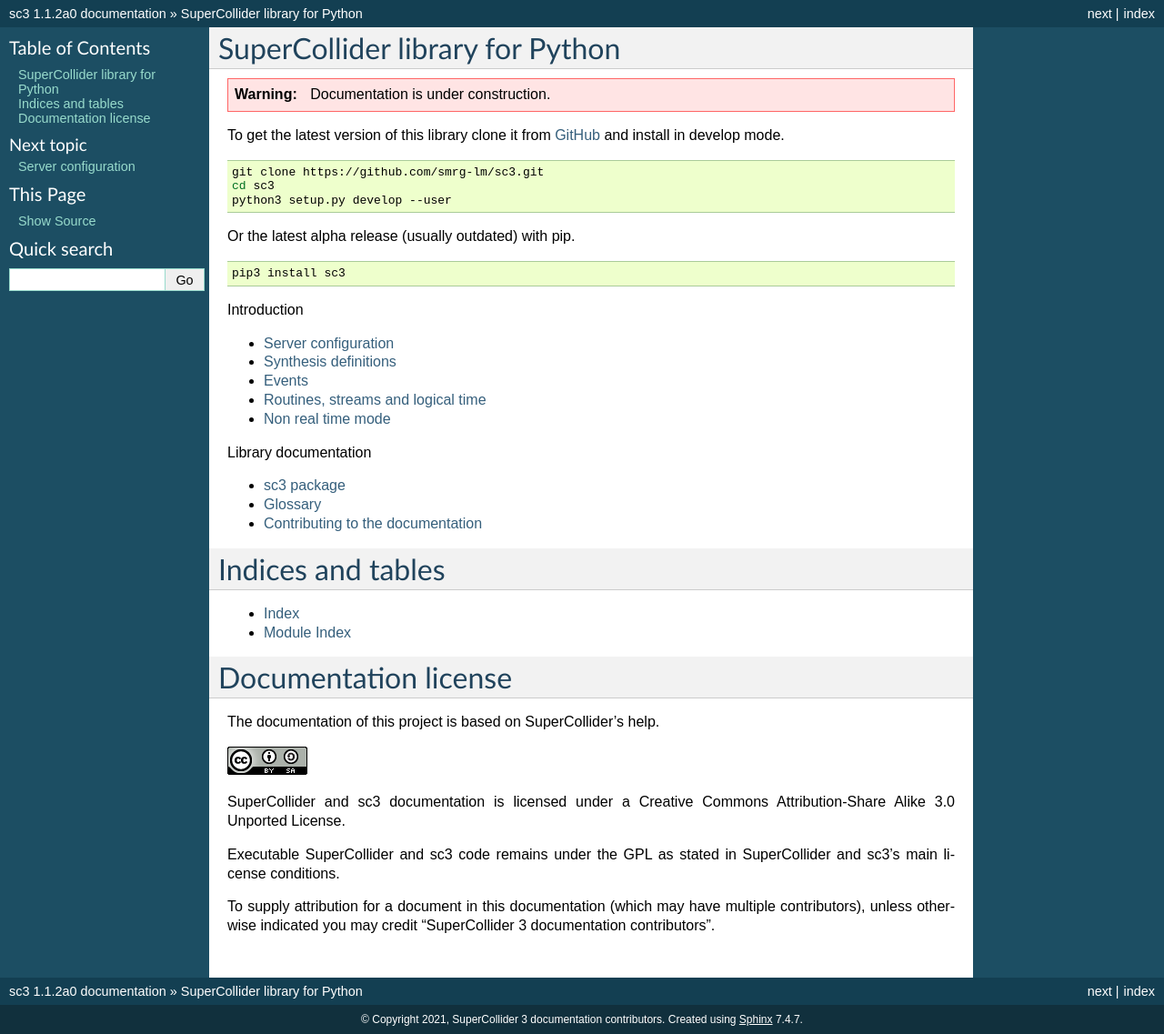
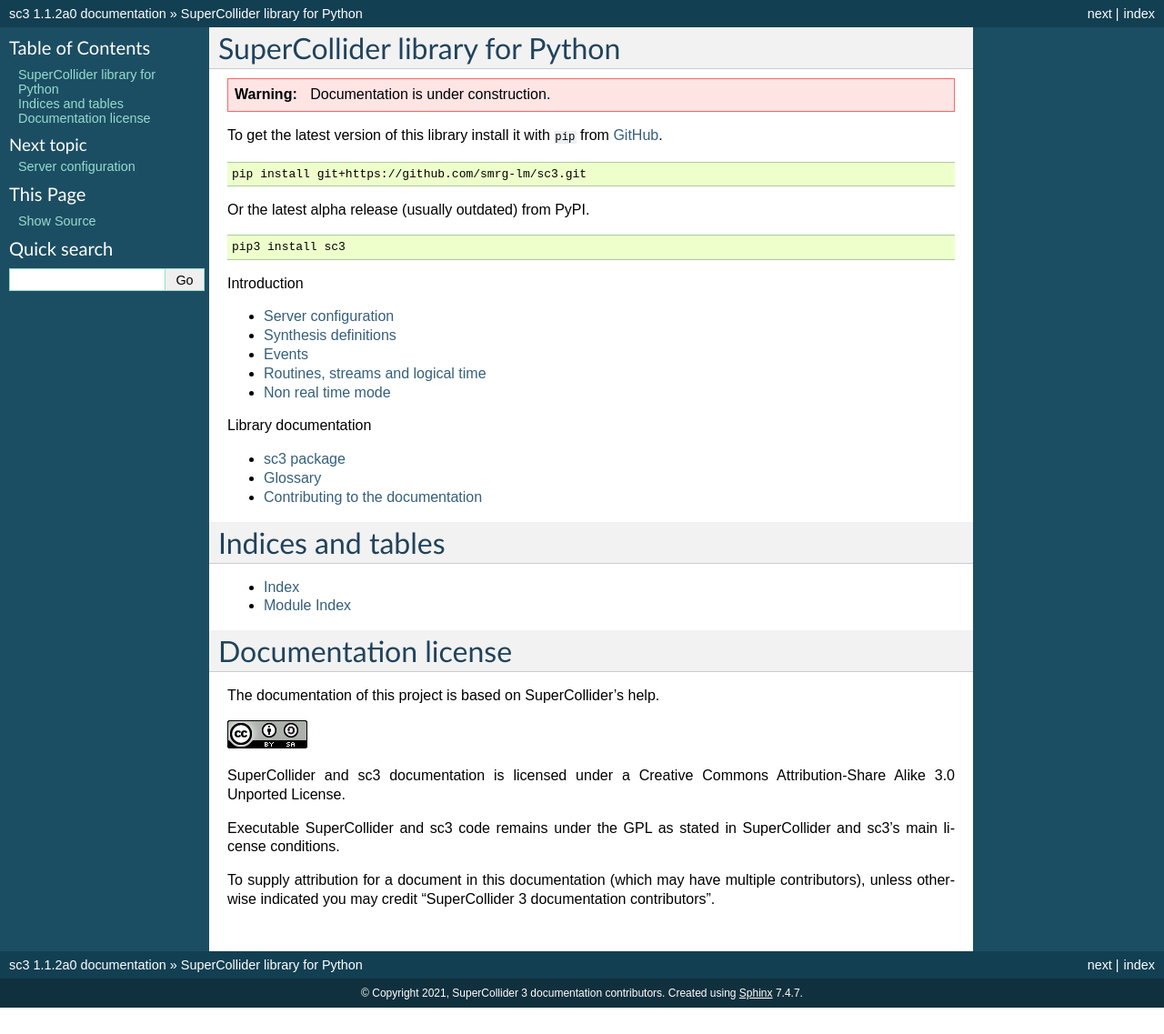
Before and after one commit to smrg-lm/sc3, a Sphinx documentation site: the page built from docs/source/index.rst, in a window 1280 px wide. Shown: the whole page at 91% size. Built offline with Sphinx 7.4.7, drawn with Linux system fonts in a browser that asks for light colours; after the commit the page ends 1108 px from its top, so only the background shows below that.

Commit message:
Docs fix

```diff
--- a/docs/source/index.rst
+++ b/docs/source/index.rst
@@ -4,17 +4,14 @@
 .. warning::
    Documentation is under construction.
 
-To get the latest version of this library clone it from
-`GitHub <https://github.com/smrg-lm/sc3>`_ and install
-in develop mode.
+To get the latest version of this library install it with ``pip`` from
+`GitHub <https://github.com/smrg-lm/sc3>`_.
 
 .. code-block:: bash
 
-  git clone https://github.com/smrg-lm/sc3.git
-  cd sc3
-  python3 setup.py develop --user
+   pip install git+https://github.com/smrg-lm/sc3.git
 
-Or the latest alpha release (usually outdated) with pip.
+Or the latest alpha release (usually outdated) from PyPI.
 
 .. code-block:: bash
 
```
Also changed, not shown: docs/source/intro/routine.rst (+5 -5 lines).
